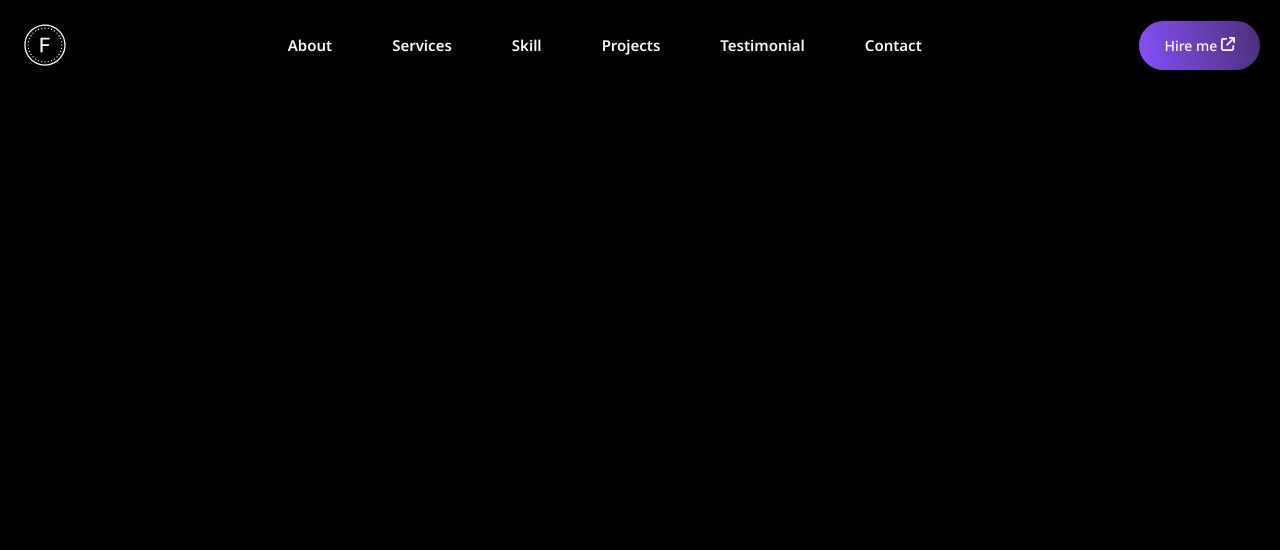
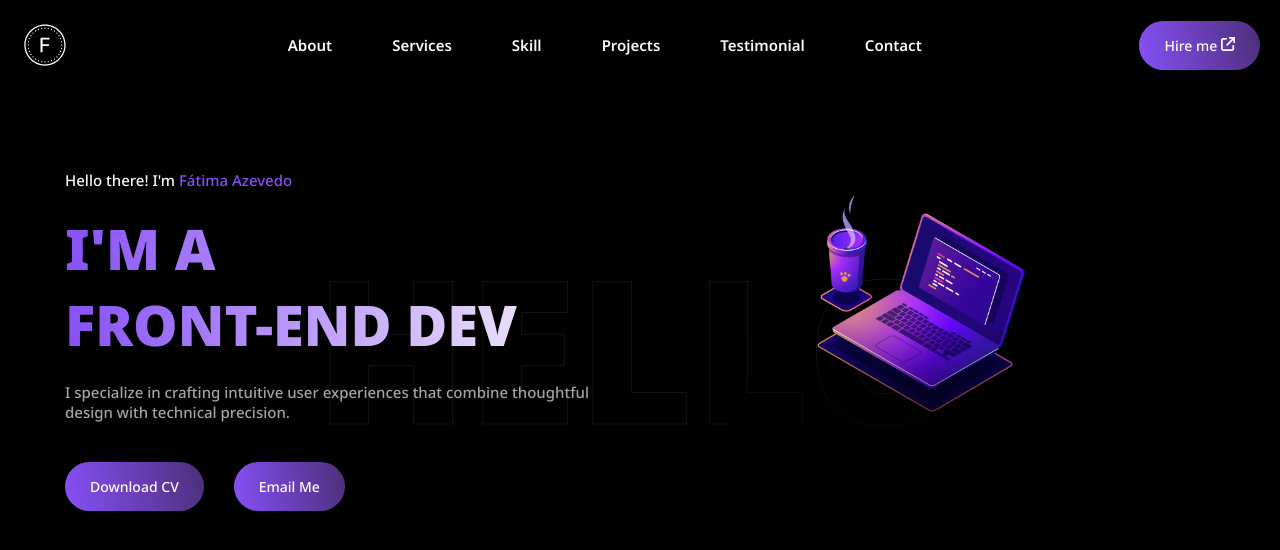
Before and after one commit to MeFay/Portfolio, a React (Vite) app: page / in a window 1280 px wide. Shown: the top 550 px of the page. Built offline with nearby package versions, Linux system fonts and the light colour scheme.

Commit message:
Header Section done, will need update

```diff
--- a/src/components/Header/header.css
+++ b/src/components/Header/header.css
@@ -0,0 +1,151 @@
+.header {
+  overflow: hidden;
+  position: relative;
+}
+
+.header--blur-effect::before {
+  top: 0;
+  right: 0;
+  margin-right: -5%;
+  margin-top: -5%;
+}
+
+.header__container {
+  position: relative;
+  display: flex;
+  justify-content: center;
+  gap: 20px;
+}
+
+.header__intro-text {
+  font-size: 200px;
+  font-weight: 900;
+  position: absolute;
+  top: 120px;
+  left: 0;
+  width: 100%;
+  text-align: center;
+  z-index: 0;
+  text-transform: uppercase;
+}
+
+.header__intro-text--stroke {
+  -webkit-text-stroke: 0.5px rgba(212, 212, 214, 0.175);
+  -webkit-text-fill-color: transparent;
+}
+
+.header__column {
+  position: relative;
+  z-index: 1;
+}
+
+.header__intro-column {
+  width: 550px;
+}
+
+.header__column--blur-effect::before {
+  bottom: 0;
+  left: 0;
+  width: 100px;
+  height: 100px;
+  margin-left: -5%;
+  margin-bottom: -5%;
+}
+
+.header__profile-column {
+  flex: 1;
+}
+
+.header__info-top {
+  font-size: 15px;
+  font-weight: 500;
+}
+
+.header__info-name {
+  color: var(--primary-color);
+}
+
+.header__title {
+  font-size: 62px;
+  font-weight: 900;
+}
+
+.header__description {
+  font-size: 15px;
+  font-weight: 500;
+  margin: 20px 0;
+}
+
+.header__info-bottom {
+  margin-top: 40px;
+  display: flex;
+  align-items: center;
+  gap: 30px;
+}
+
+.header__button {
+  display: inline-block;
+}
+
+.header__profile-photo-container {
+  width: 400px;
+  max-width: 100%;
+  position: relative;
+  margin: auto;
+  overflow: hidden;
+}
+
+.header__profile-photo-container::after {
+  position: absolute;
+  content: "";
+  bottom: 0;
+  left: 0;
+  width: 100%;
+  height: 50%;
+  background: linear-gradient(transparent, var(--ui-color-1));
+}
+
+@media (min-width: 1100px) {
+  .header__title {
+    font-size: 32px;
+  }
+}
+
+@media (max-width: 850px) {
+  .header {
+    min-height: auto;
+  }
+
+  .header--blur-effect::before {
+    display: none;
+  }
+
+  .header__container {
+    flex-direction: column;
+    align-items: stretch;
+  }
+
+  .header__intro-text {
+    font-size: 100px;
+  }
+
+  .header__intro-column {
+    width: 100%;
+  }
+
+  .header__title,
+  .header__info-top,
+  .header__description {
+    text-align: center;
+  }
+
+  .header__info-bottom {
+    justify-content: center;
+    gap: 20px;
+  }
+
+  .header__info-bottom .btn {
+    width: 45%;
+    padding: 15px;
+  }
+}
--- a/src/components/Header/header.tsx
+++ b/src/components/Header/header.tsx
@@ -1,5 +1,52 @@
 import "./header.css";
+import header1 from "../../assets/Header/header-1.png";
 
 export const Header = () => {
-  return <div></div>;
+  return (
+    <header id="header" className="header header--blur-effect">
+      <div className="header__intro-text header__intro-text--stroke">HELLO</div>
+      <div className="header__container section-wrapper">
+        <div className="header__intro-column header__column header__column--blur-effect">
+          <div className="header__info">
+            <div className="header__info-top">
+              Hello there! I'm
+              <span className="header__info-name color-primary">
+                {" "}
+                Fátima Azevedo
+              </span>
+            </div>
+            <div className="header__info-middle">
+              <h1 className="header__title primary-title">
+                I'M A <br /> FRONT-END DEV
+              </h1>
+              <p className="header__description text-muted">
+                I specialize in crafting intuitive user experiences that combine
+                thoughtful design with technical precision.
+              </p>
+            </div>
+            <div className="header__info-bottom">
+              <button className="header__button btn btn-primary">
+                Download CV
+              </button>
+              <a
+                href="mailto:fatimaalvesa10@gmail.com"
+                className="header__button btn btn-primary"
+              >
+                Email Me
+              </a>
+            </div>
+          </div>
+        </div>
+        <div className="header__profile-column header__column">
+          <div className="header__profile-photo-container">
+            <img
+              src={header1}
+              className="header__profile-photo"
+              alt="Profile"
+            />
+          </div>
+        </div>
+      </div>
+    </header>
+  );
 };
```
Also changed, not shown: src/assets/Header/header-1.png (added).
